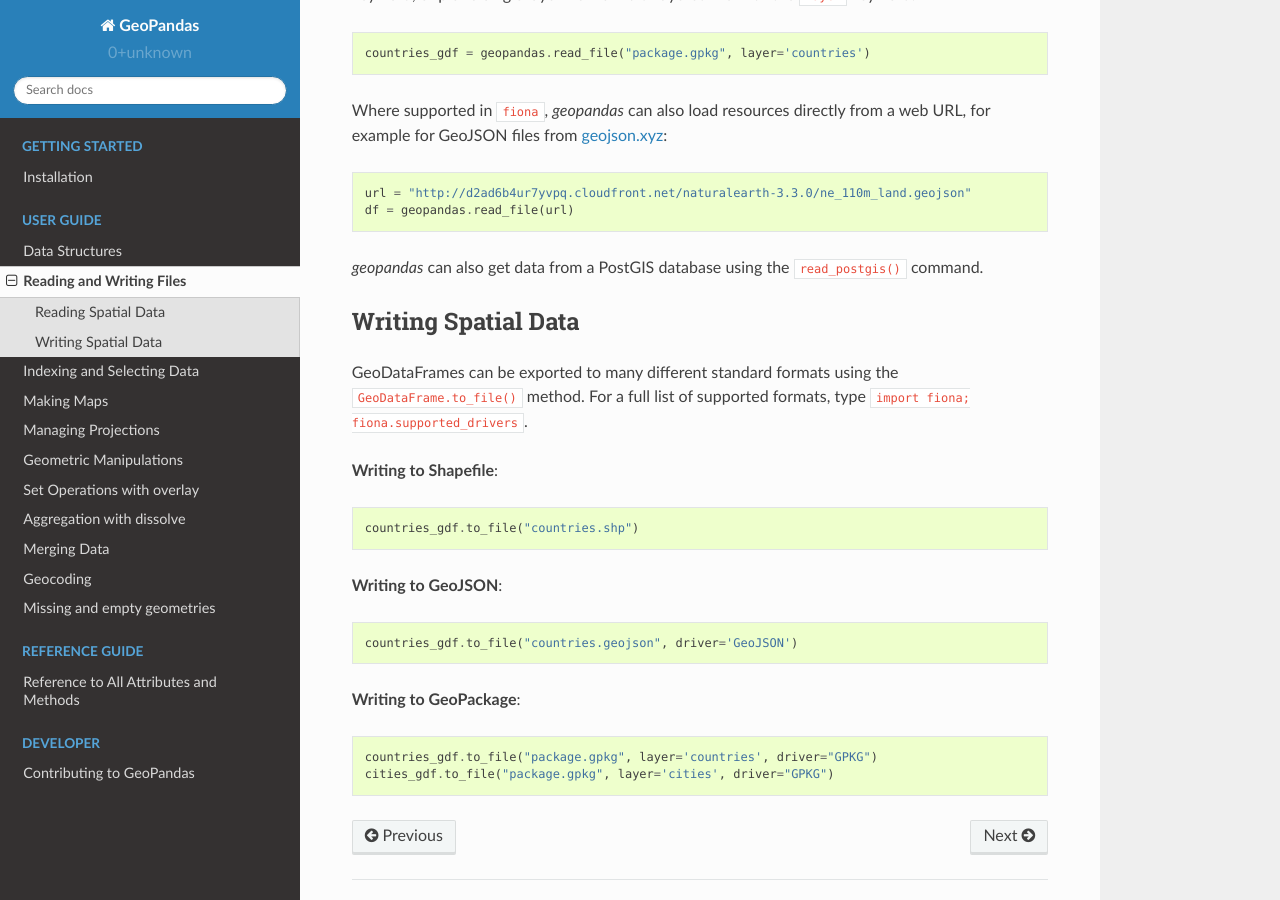
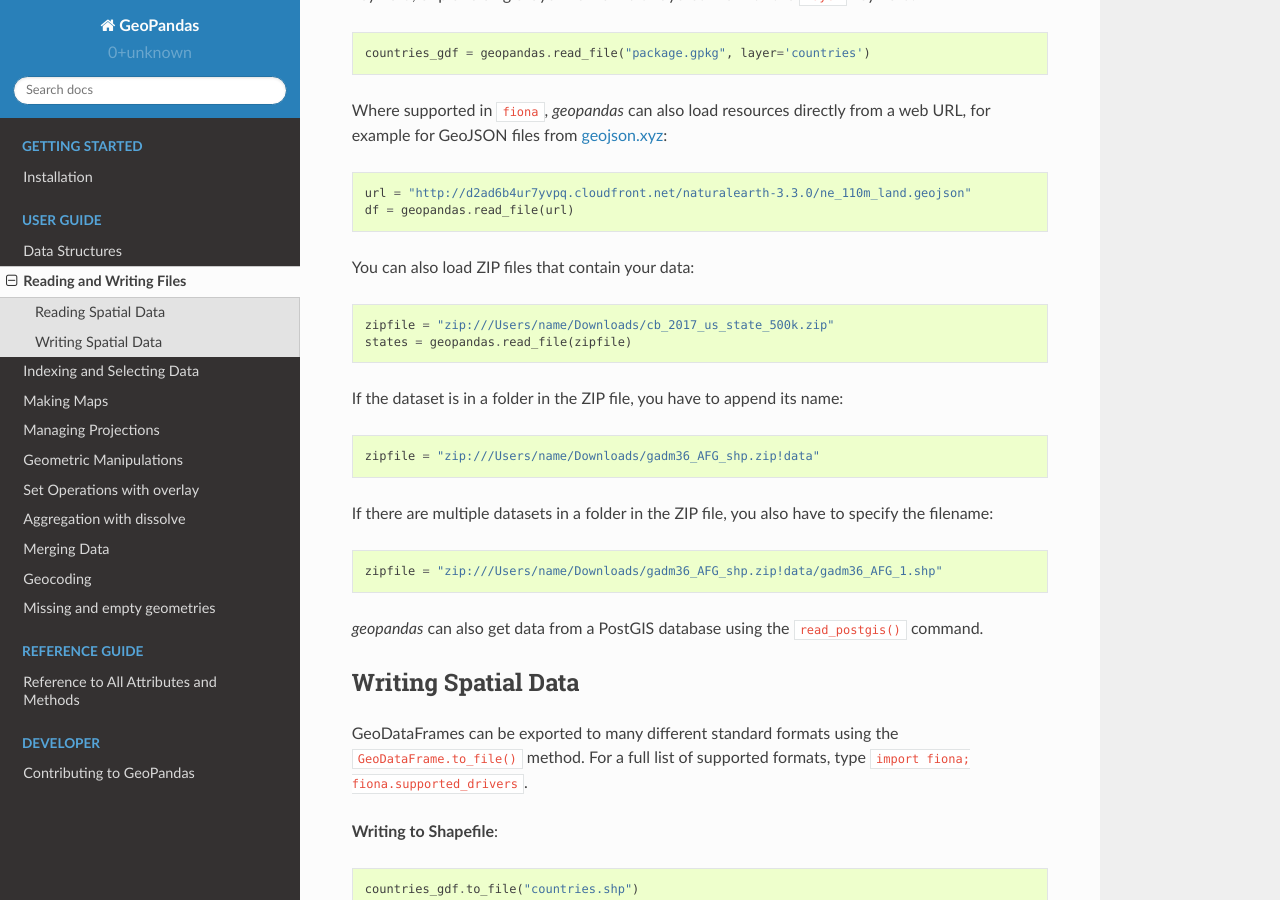
Before and after one commit to geopandas/geopandas, a Sphinx documentation site: the page built from doc/source/io.rst, in a window 1280 px wide and 900 px high, scrolled down 657 px. Built offline with Sphinx 7.4.7 and the Read the Docs theme 2.0.0, drawn with Linux system fonts in a browser that asks for light colours; pages that are not in the unit, such as notebooks, are missing from menus.

Commit message:
DOC: Add docs for using read_file on a ZIP file (#1181)
* Add docs for using read_file on a ZIP file

* Add docs for opening ZIP files with folders and multiple datasets

* Fix wording of docs

```diff
--- a/doc/source/io.rst
+++ b/doc/source/io.rst
@@ -28,6 +28,20 @@
     url = "http://d2ad6b4ur7yvpq.cloudfront.net/naturalearth-3.3.0/ne_110m_land.geojson"
     df = geopandas.read_file(url)
 
+You can also load ZIP files that contain your data::
+
+    zipfile = "zip:///Users/name/Downloads/cb_2017_us_state_500k.zip"
+    states = geopandas.read_file(zipfile)
+
+If the dataset is in a folder in the ZIP file, you have to append its name::
+
+    zipfile = "zip:///Users/name/Downloads/gadm36_AFG_shp.zip!data"
+
+If there are multiple datasets in a folder in the ZIP file, you also have to specify the filename::
+
+    zipfile = "zip:///Users/name/Downloads/gadm36_AFG_shp.zip!data/gadm36_AFG_1.shp"
+
+
 *geopandas* can also get data from a PostGIS database using the ``read_postgis()`` command.
 
 
```
